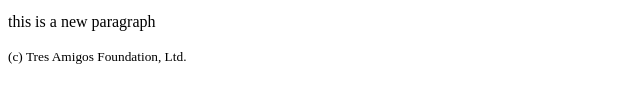
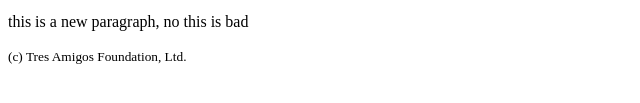
Before and after one commit to jhlindell/tres_amigos, a website: page public/index.html in a window 1280 px wide. Shown: the part 317-420 px from the top of the page, 0-640 px from the left. Drawn offline with Linux system fonts and the light colour scheme.

Commit message:
fix merge conflicts

```diff
--- a/public/index.html
+++ b/public/index.html
@@ -22,7 +22,7 @@
   <div class="sean">
   </div>
 
-  <p>this is a new paragraph</p>
+  <p>this is a new paragraph, no this is bad</p>
 
 
   <footer>
```
